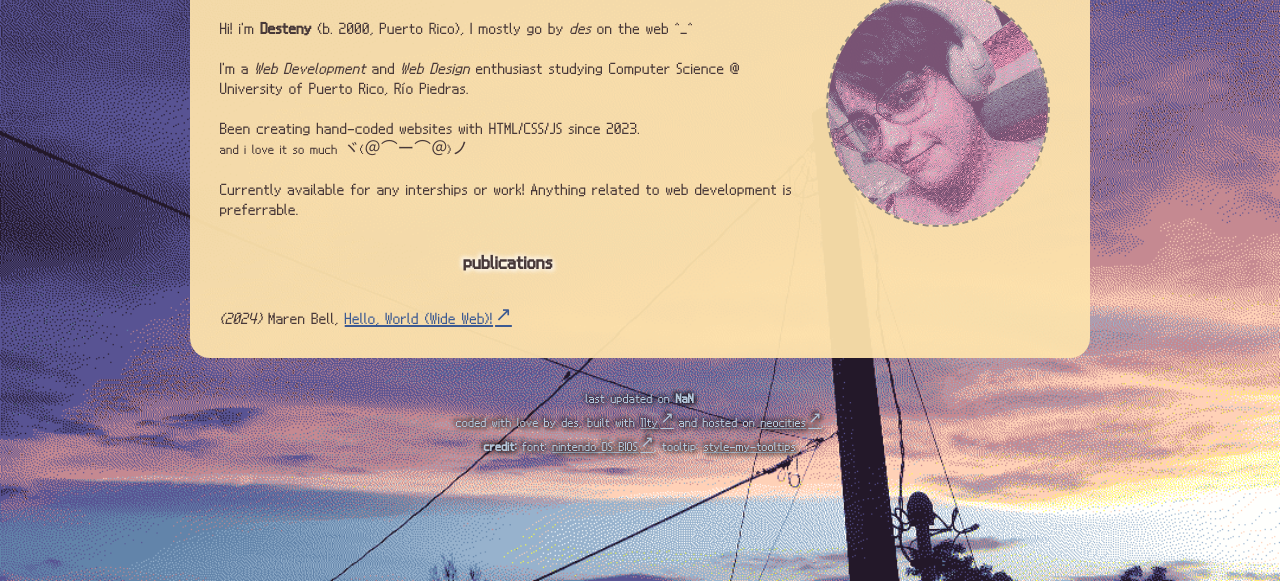
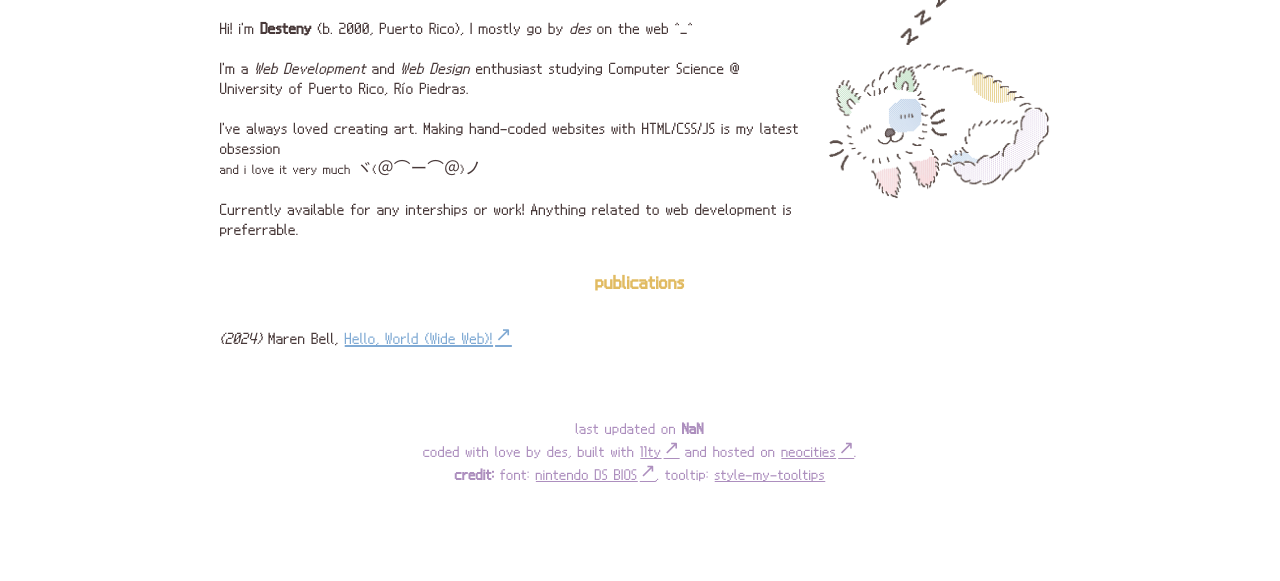
Before and after one commit to doqmeat/desteny.me, an Eleventy site: page desteny.me/index.html in a window 1280 px wide. Shown: the part 219-800 px from the top of the page. Built offline with nearby package versions, Linux system fonts and the light colour scheme; Eleventy itself is replaced by a stand-in of ours; files that its build step writes are made by us from their sources.

Commit message:
added a creature

```diff
--- a/desteny.me/_includes/main.html
+++ b/desteny.me/_includes/main.html
@@ -16,7 +16,7 @@
 
 <body>
   <header>
-    <h1>{{ title }}</h1>
+    <h1><span style="color:var(--c3)">✦</span><span style="color:var(--c4)">•</span><span style="color:var(--c2)">๑</span><span style="color:var(--c5)">⋯</span> {{ title }} <span style="color:var(--c5)">⋯</span><span style="color:var(--c2)">๑</span><span style="color:var(--c4)">•</span><span style="color:var(--c3)">✦</span></h1>
     <nav><a href="/">index</a> - <a href="/pages/projects">projects</a> - <a href="/pages/contact">contact</a></nav>
   </header>
   <main>
--- a/desteny.me/files/css/body.css
+++ b/desteny.me/files/css/body.css
@@ -3,17 +3,21 @@
 }
 
 :root {
-	--pink: #edafb8;
-	--choco: #483939;
+	--c1: #edafb8;
+	--c2: #80aad4;
+	--c3: #e1bb62;
+	--c4: #85c38a;
+	--c5: #ad8fbe;
+	--dark: #483939;
 }
 
 ::selection {
-	color: var(--pink);
-	background: var(--choco);
+	color: var(--c3);
+	background: var(--dark);
 }
 
 body {
-	background: url("../bg-sunset.png");
+	background: white;
 	background-size: cover;
 	background-attachment: fixed;
 	margin: 0px;
@@ -21,38 +25,35 @@ body {
 	font-size: 20px;
 	word-spacing: 3px;
 	line-height: 20px;
-	color: var(--choco);
+	color: var(--dark);
 	height: 100%;
 }
 
 html {
-	scrollbar-color: rgb(236, 187, 210) rgb(149, 167, 146);
+	scrollbar-color: var(--dark) var(--c5);
 }
 
 li {
 	margin: 5px;
 	list-style-type: "☆ ";
+	&::marker {
+		color: var(--c4);
+	}
 }
 
 h1 {
-	color: #ffdf96;
+	color: var(--c1);
 	letter-spacing: 2px;
 	font-weight: normal;
 }
 
-h2,
-h3,
-h4 {
-	text-shadow: 2px 2px 4px white, -2px -2px 4px white;
-}
-
 h2 {
-	color: #5f5691;
+	color: var(--c4);
 }
 
 h3 {
 	text-align: center;
-	color: var(--choco);
+	color: var(--c3);
 }
 
 h4 {
@@ -67,11 +68,11 @@ hr {
 	border-top: 0px;
 	border-left: 0px;
 	border-right: 0px;
-	border-bottom: 3px dotted var(--choco);
+	border-bottom: 3px dotted var(--dark);
 }
 
 a {
-	color: rgb(60, 90, 146);
+	color: var(--c2);
 	&:hover {
 		text-decoration: line-through;
 	}
@@ -90,20 +91,16 @@ header {
 
 main {
 	margin: auto;
-	background: #fde3acf1;
 	border-radius: 20px;
 	max-width: 900px;
 	padding: 20px;
 	transition-duration: 0.5s;
 }
 
-main:hover {
-	background: #fde3ac;
-}
-
 nav {
 	margin-bottom: 20px;
-	color: #d9bbb5;
+	color: var(--c5);
+
 	a {
 		color: inherit;
 	}
@@ -117,9 +114,7 @@ p {
 .img {
 	float: right;
 	margin: 50px 20px;
-	opacity: 0.7;
-	border-radius: 100%;
-	border: 2px dashed rgb(99, 98, 108);
+	opacity: 0.9;
 	width: 26%;
 	transition-duration: 0.4s;
 	&:hover {
@@ -128,12 +123,11 @@ p {
 }
 
 footer {
-	font-size: 1rem;
-	color: #b4c7da;
-	text-shadow: 2px 2px 4px black, -2px -2px 4px black;
+	font-size: 1.2rem;
+	color: var(--c5);
 	margin-top: 20px;
 	text-align: center;
-	padding: 10px;
+	padding: 20px;
 	a {
 		color: inherit;
 	}
--- a/desteny.me/index.html
+++ b/desteny.me/index.html
@@ -1,13 +1,13 @@
 ---
 layout: main.html
-title: ✦•┈๑⋅⋯ desteny.me ⋯⋅๑┈•✦
+title: desteny.me
 date-updated: 14.jul.25
 ---
-<img title="me :3" src="files/me.png" class="img" alt="a headshot of me">
+<img title="creature feature" src="files/creature.png" class="img" alt="drawing of a multi colored cat sleeping">
 <h2>info</h2>
 <p>Hi! i'm <b>Desteny</b> (b. 2000, Puerto Rico), I mostly go by <i>des</i> on the web ^_^</p>
 <p>I'm a <i>Web Development</i> and <i>Web Design</i> enthusiast studying Computer Science @ University of Puerto Rico, Río Piedras.</p>
-<p>Been creating hand-coded websites with HTML/CSS/JS since 2023. <br><small>and i love it so much ヾ(＠⌒ー⌒＠)ノ</small></p>
+<p>I've always loved creating art. Making hand-coded websites with HTML/CSS/JS is my latest obsession <br><small>and i love it very much ヾ(＠⌒ー⌒＠)ノ</small></p>
 <p>Currently available for any interships or work! Anything related to web development is preferrable.</p>
 <h3>publications</h3>
 <p><i>(2024)</i> Maren Bell, <a href="https://coldcuts.neocities.org/writing1" target="_blank">Hello, World (Wide Web)!</a></p>
```
Also changed, not shown: desteny.me/pages/contact.html (+1 -1 lines), desteny.me/pages/projects.html (+1 -1 lines), desteny.me/files/creature.png (added), 6 other files.
